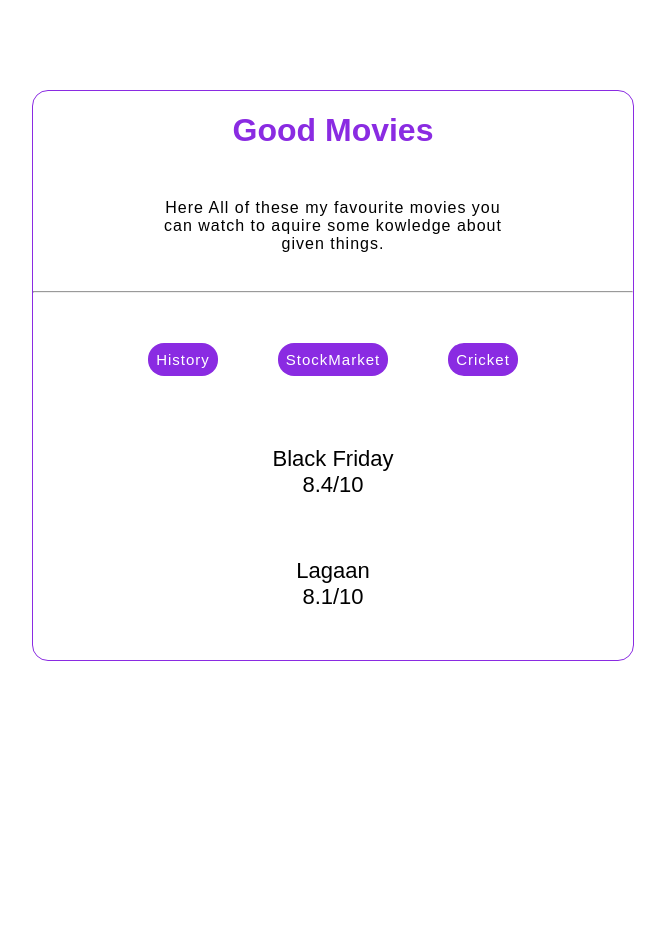
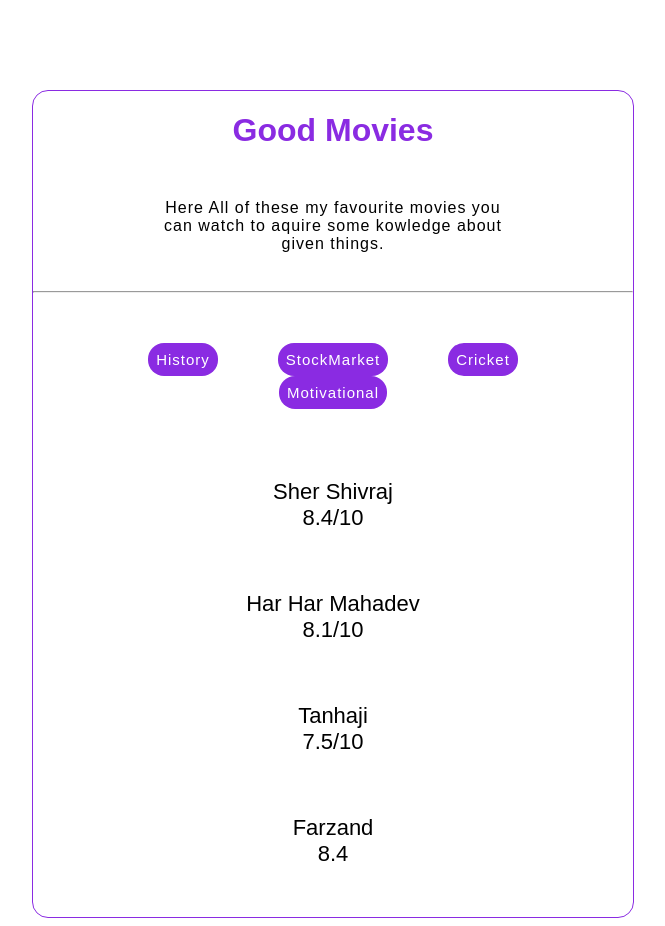
Before and after one commit to yash-purkar/movie-recommondation, a React (Create React App) app: page / in a window 1280 px wide. Shown: the whole page, without its empty margins (307-972 px from the left). Before the commit the page ends 800 px from the top, so only its background shows below. Built offline with nearby package versions, Linux system fonts and the light colour scheme.

Commit message:
updated movies

```diff
--- a/src/Data.js
+++ b/src/Data.js
@@ -1,49 +1,82 @@
 const data = {
   History: [
     {
-      heading: "Black Friday",
+      heading: "Sher Shivraj",
       rating: "8.4/10"
+    },
+    {
+      heading: "Har Har Mahadev",
+      rating: "8.1/10"
+    },
+    {
+      heading: "Tanhaji",
+      rating: "7.5/10"
+    },
+    {
+      heading: "Farzand",
+      rating: "8.4"
+    }
+  ],
+  StockMarket: [
+    {
+      heading: "Wall Street",
+      rating: "7.5/10"
+    },
+    {
+      heading: "Trading Places",
+      rating: "7.3/10"
+    },
+    {
+      heading: "Margin Call",
+      rating: "7.1/10"
+    },
+    {
+      heading: "Big Bull",
+      rating: "7.0/10"
+    },
+
+  ],
+
+  Cricket: [
+    {
+      heading: "Jersy",
+      rating: "8.5/10"
+    },
+    {
+      heading: "M.S. Dhoni: The Untold Story",
+      rating: "7.9/10"
+    },
+
+    {
+      heading: "83",
+      rating: "7.5/10"
+    },
+    {
+      heading: "The Little Master",
+      rating: "7.3/10"
+    }
+  ],
+
+  Motivational: [
+    {
+      heading: "Bhag Milkha Bhag",
+      rating: "8.2/10"
+    }, {
+      heading: "Chakde India",
+    },
+    {
+      heading: "Gully Boy",
+      rating: "7.9/10"
+    },
+    {
+      heading: "Mary Kom",
+      rating: "6.8/10"
     },
     {
       heading: "Lagaan",
       rating: "8.1/10"
     }
-  ],
-  StockMarket: [
-    {
-      heading: "Wall Street",
-      rating: "7.3/10"
-    },
-    {
-      heading: "Trading Places",
-      rating: "7.5/10"
-    }
-  ],
-
-  Cricket: [
-    {
-      heading: "The Little Master",
-      rating: "7.3/10"
-    },
-    {
-      heading: "M.S. Dhoni: The Untold Story",
-      rating: "7.9/10"
-    }
   ]
-
-  // business
-  //
-
-  //   {
-  //   type : "Stock Market",
-  //   heading : "Margin Call",
-  //   rating : "7.1/10"
-  // },
-  // {
-  //   type: "Historical",
-  //   heading : "Lagaan",
-  //   rating: "8.1/10"
-  // },
 };
 
 export default data;
```
